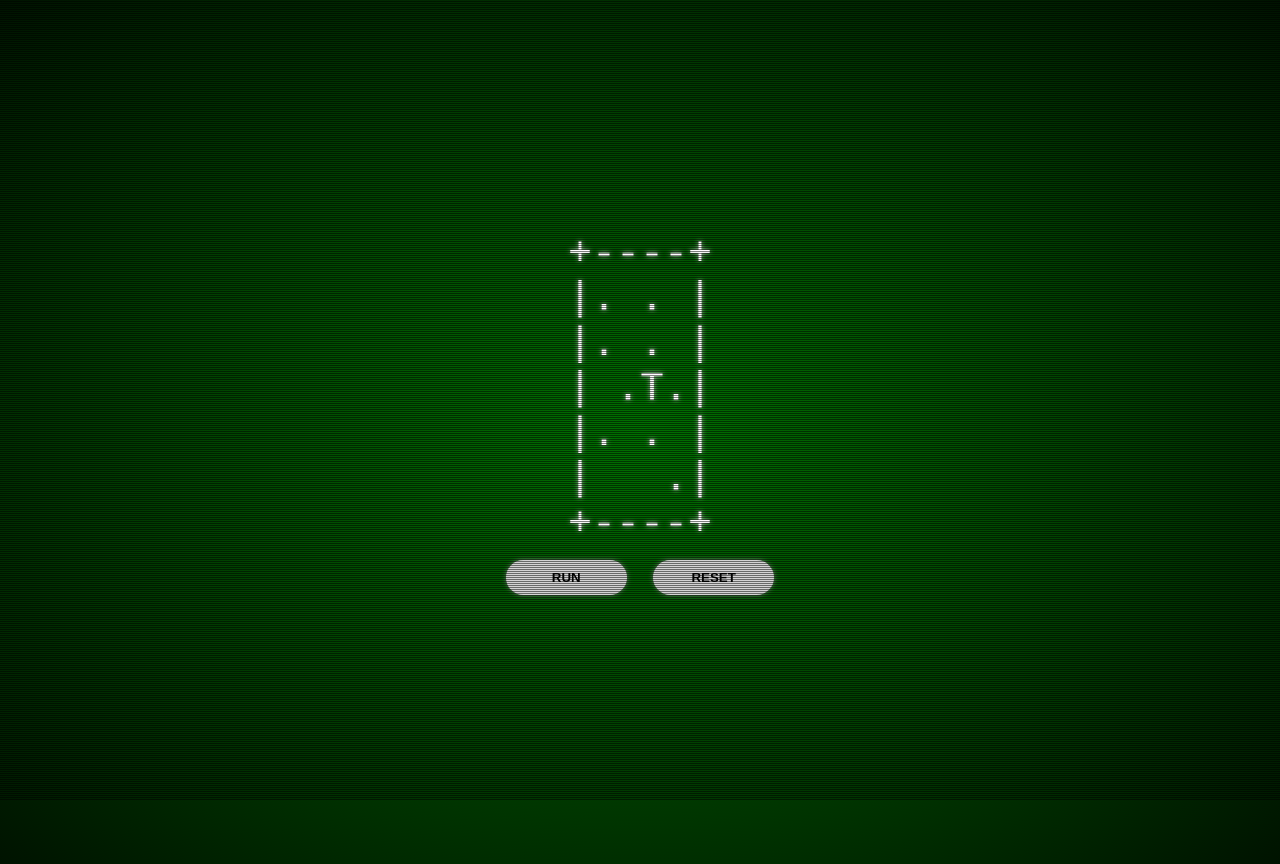
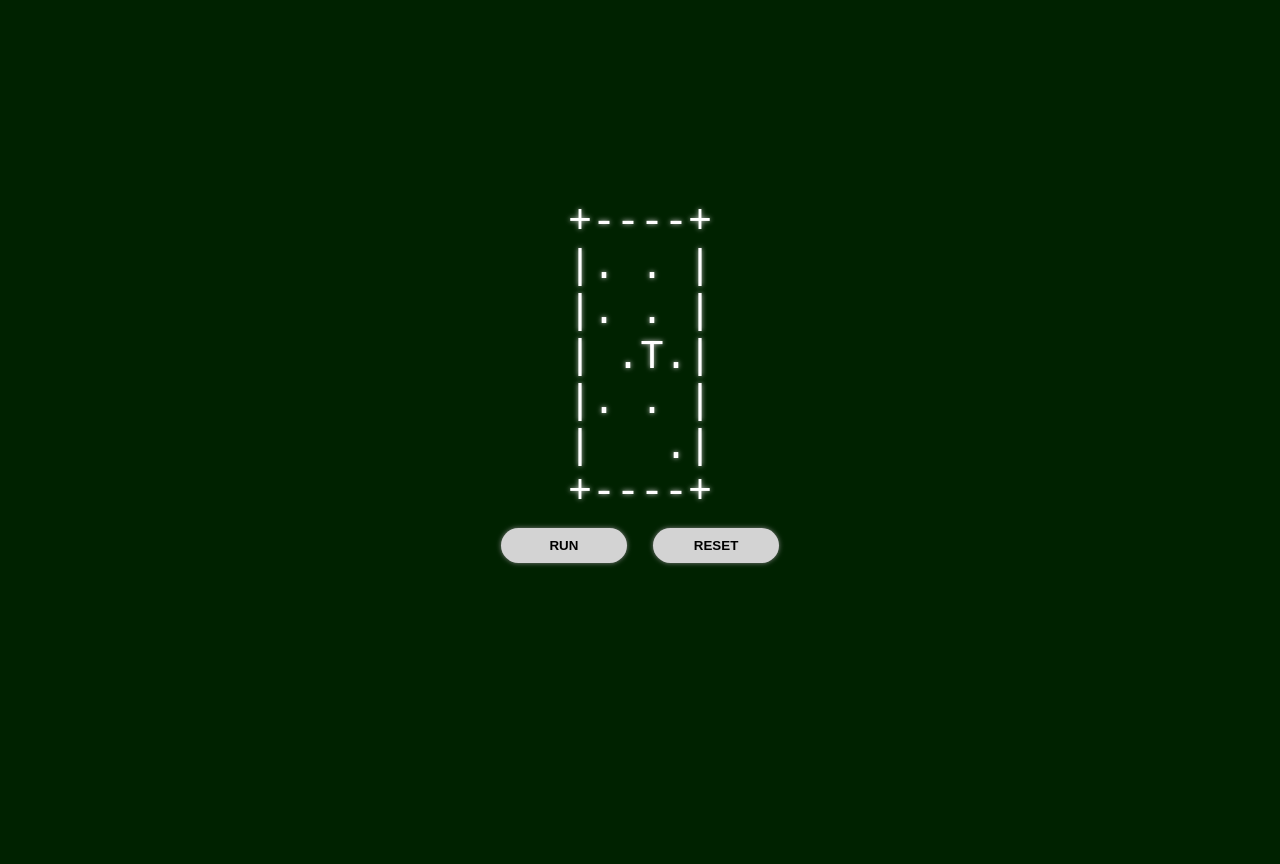
Before and after one commit to djjrussell/fallRocks, a plain HTML site: page index.html in a window 1280 px wide. After the commit the page ends 800 px from the top, so only its background shows below. Drawn offline with Linux system fonts and the light colour scheme.

Commit message:
removing terminal styles

```diff
--- a/main.css
+++ b/main.css
@@ -1,33 +1,9 @@
 body {
-    background-color: black;
-    background-image: radial-gradient(
-            rgba(0, 150, 0, 0.75), black 120%
-    );
-    height: 100vh;
-    margin: 0;
-    overflow: hidden;
-    padding: 2rem;
+    background-color: #020;
     color: white;
     font: 1.3rem Inconsolata, monospace;
     text-shadow: 0 0 5px #C8C8C8;
 }
-
-body::after {
-     content: "";
-     position: absolute;
-     top: 0;
-     left: 0;
-     width: 100vw;
-     height: 100vh;
-     background: repeating-linear-gradient(
-             0deg,
-             rgba(0, 0, 0, 0.5),
-             rgba(0, 0, 0, 0.5) 1px,
-             transparent 1px,
-             transparent 2px
-     );
-     pointer-events: none;
- }
 
 #main {
     text-align: center;
```
